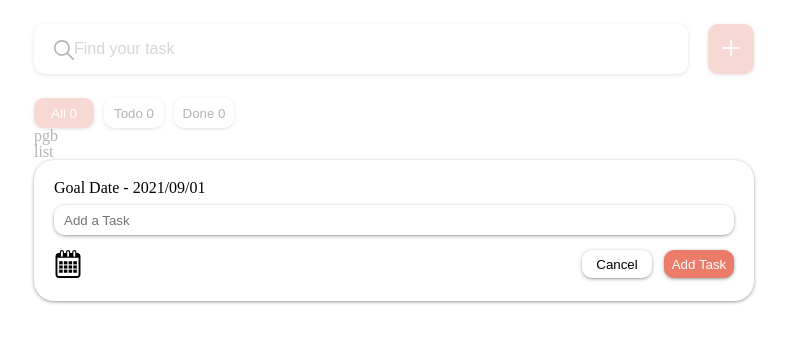
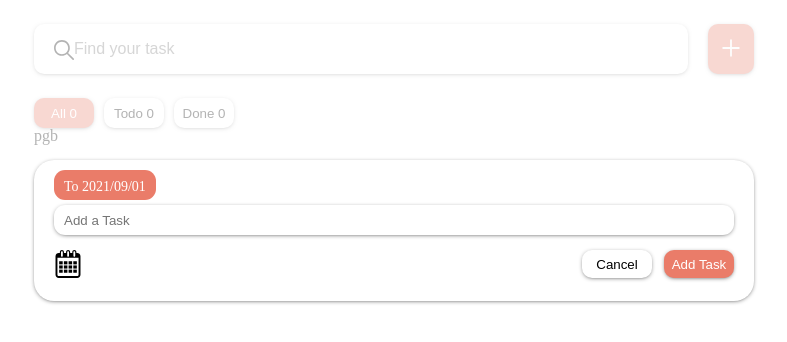
Before and after one commit to SeongsangCHO/wanted-preonboarding-subject-individual-4, a React (Create React App) app: page / in a window 1280 px wide. Both pictures are taken after a click on the button 976 px from the left and 49 px from the top of the page. Shown: the top 342 px of the page, without its empty margins (246-1033 px from the left). Built offline with nearby package versions, Linux system fonts and the light colour scheme.

Commit message:
style : todo text max len animation

```diff
--- a/src/components/TodoList/TodoItem.tsx
+++ b/src/components/TodoList/TodoItem.tsx
@@ -87,6 +87,10 @@ const Container = styled.li`
   height: 60px;
   border-bottom: 1px solid #827a7a;
   padding-left: 5px;
+  font-size: 20px;
+  @media screen and (max-width: 767px) {
+    font-size: 14px;
+  }
 `;
 const CheckButton = styled.button<{ isCheck: boolean; isEdit: boolean }>`
   visibility: ${(props) => (props.isEdit ? "hidden" : "")};
@@ -122,12 +126,12 @@ const EditButton = styled.button`
   border: none;
   background-color: white;
   & svg.edit {
-    width: 32px;
-    height: 32px;
+    width: 1.5em;
+    height: 1.5em;
   }
   & svg.edit-done {
-    width: 32px;
-    height: 32px;
+    width: 1.5em;
+    height: 1.5em;
   }
 `;
 const LeftSide = styled.div`
@@ -152,8 +156,10 @@ const TodoText = styled.span<{ isCheck: boolean }>`
       text-decoration-line: line-through;
       color: ${({ theme }) => theme.colors.gray};
     `}
+
+  font-size: 1em;
   @media screen and (max-width: 767px) {
-    max-width: 220px;
+    max-width: 100px;
   }
   @media screen and (min-width: 768px) {
     max-width: 480px;
@@ -172,7 +178,7 @@ const DeleteButton = styled.button`
   border: none;
   background-color: white;
   & svg.delete {
-    width: 32px;
-    height: 32px;
+    width: 1.5em;
+    height: 1.5em;
   }
 `;
--- a/src/components/TodoList/TodoList.tsx
+++ b/src/components/TodoList/TodoList.tsx
@@ -13,12 +13,9 @@ interface IProps {
 const TodoList: React.FC<IProps> = ({ searchText }) => {
   const { todoState } = useTodoState();
   const filteredList = useTodoFilter(searchText);
-  console.log(todoState.status);
-
   return (
     <Container>
       <ItemWrapper>
-        list
         {todoState.count > 0 && filteredList.map((todo) => <TodoItem key={todo.id} todo={todo} />)}
         {todoState.status === "loading" && <Spinner />}
         {todoState.status === "success" && <div></div>}
--- a/src/components/TodoModal.tsx
+++ b/src/components/TodoModal.tsx
@@ -42,9 +42,21 @@ const TodoModal: React.FC<IProps> = ({}) => {
   return (
     <Portal>
       <TodoModalDim>
+        <Notification className={taskText.length === 50 ? "input-max-length" : ""}>
+          Max 50 characters
+        </Notification>
         <ModalContent>
-          <GoalDateText>Goal Date - {moment(goalDate).format("yyyy/MM/DD")}</GoalDateText>
-          <TodoInput placeholder="Add a Task" value={taskText} onChange={handleInput}></TodoInput>
+          <label htmlFor="date-picker" tabIndex={0}>
+            <GoalDateText>To {moment(goalDate).format("yyyy/MM/DD")}</GoalDateText>
+          </label>
+          {/* <GoalDateText>To {moment(goalDate).format("yyyy/MM/DD")}</GoalDateText> */}
+          <TodoInput
+            maxLength={50}
+            placeholder="Add a Task"
+            value={taskText}
+            className={taskText.length === 50 ? "input-max-length" : ""}
+            onChange={handleInput}
+          ></TodoInput>
           <Bottom>
             <label htmlFor="date-picker" tabIndex={0}>
               <Calendar />
@@ -105,12 +117,26 @@ const TodoInput = styled.input`
     outline: none;
     border: 1px solid ${({ theme }) => theme.colors.primary};
   }
+  &.input-max-length {
+    border: 2px solid red;
+  }
 `;
 
 const GoalDateText = styled.span`
+  line-height: 34px;
+  height: 30px;
+  padding: 0 10px;
   position: absolute;
-  top: 20px;
   left: 20px;
+  top: 10px;
+  background-color: ${({ theme }) => theme.colors.primary};
+  color: white;
+  border-radius: 11px;
+  cursor: pointer;
+  font-size: 14px;
+  &:hover {
+    background-color: ${({ theme }) => theme.colors.primaryHover};
+  }
 `;
 
 const StyledDatePicker = styled(DatePicker)`
@@ -148,3 +174,16 @@ const TodoModalDim = styled.div`
   overflow-y: hidden;
   background-color: rgba(255, 255, 255, 0.7);
 `;
+
+const Notification = styled.div`
+  opacity: 0;
+  position: absolute;
+  left: 50%;
+  top: 10%;
+  transition: 1s;
+  &.input-max-length {
+    opacity: 1;
+    top: 15%;
+  }
+  transform: translate(-50%, 0);
+`;
```
